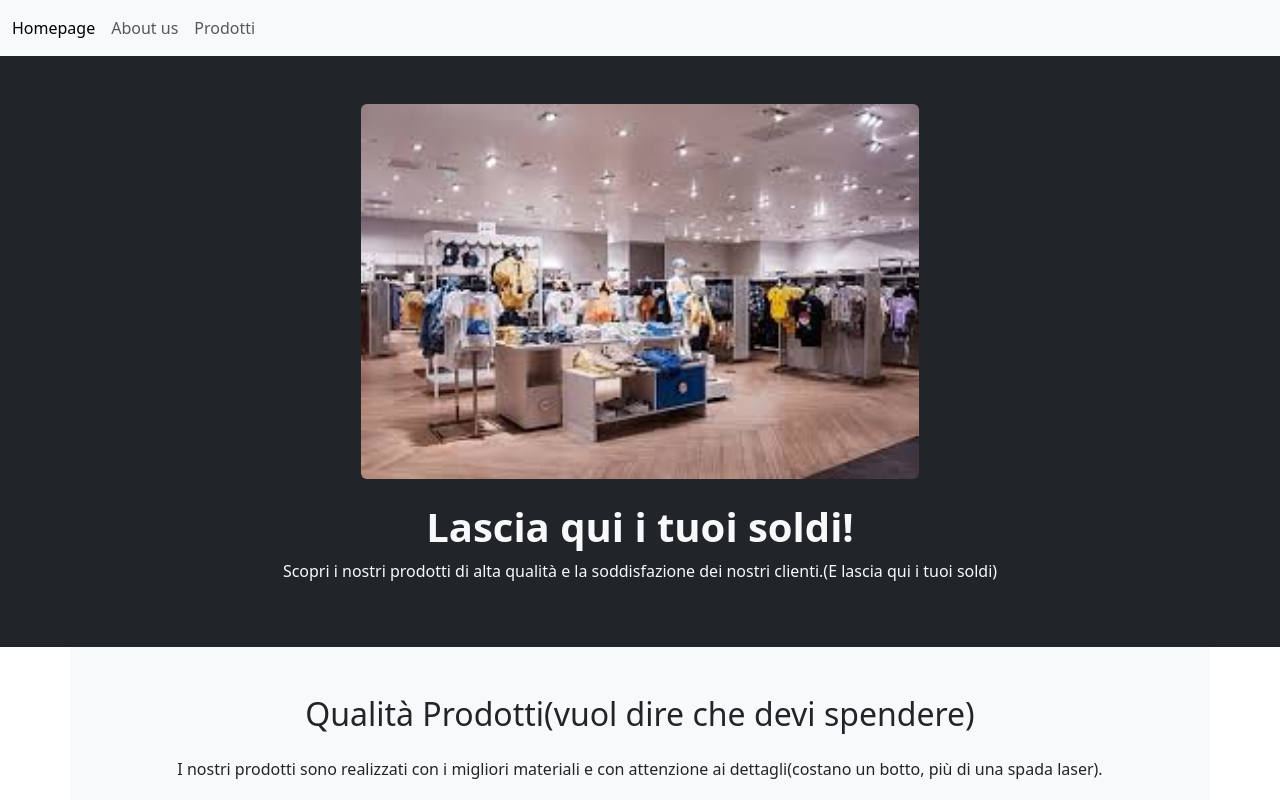
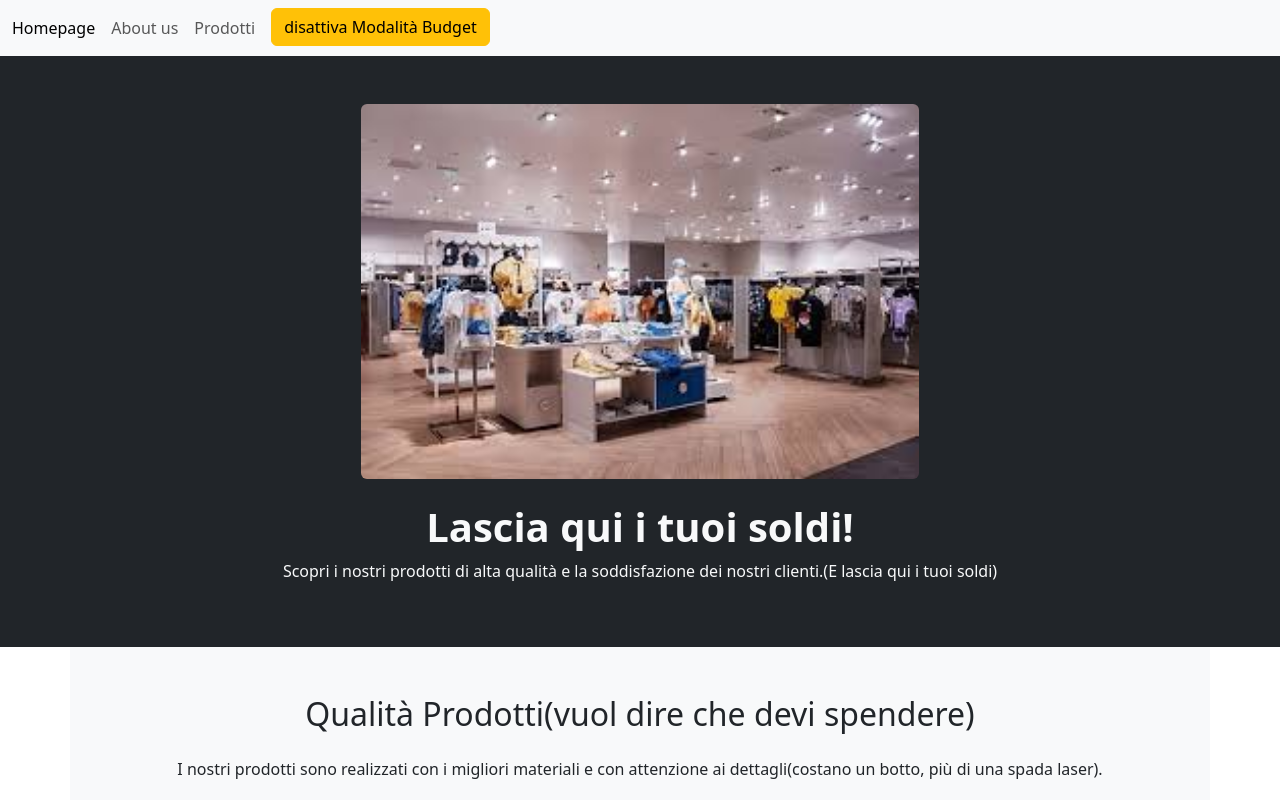
Before and after one commit to francesco-troise/react-context-api, a React (Vite) app: page / in a window 1280 px wide. Shown: the top 800 px of the page. Built offline with nearby package versions, Linux system fonts and the light colour scheme.

Commit message:
MILESTONE 2 Add "Budget Mode Button"
Manage Button Dynamics

```diff
--- a/src/App.jsx
+++ b/src/App.jsx
@@ -6,13 +6,13 @@ import { useState } from "react";
 
 import { BrowserRouter, Routes, Route } from "react-router-dom";
 import DefaultLayout from "./layouts/DefaultLayout";
-import HomePage from "./pages/Homepage";
+import HomePage from "./pages/HomePage";
 import AboutUs from "./pages/AboutUS";
 import Products from "./pages/Products";
 import ProductDetail from "./pages/ProductDetail";
 
 function App() {
-  const [budgetMode, setBudgetMode] = useState(true);
+  const [budgetMode, setBudgetMode] = useState(false);
   return (
     <>
       <BudgetContext.Provider
--- a/src/components/Navbar.jsx
+++ b/src/components/Navbar.jsx
@@ -1,7 +1,25 @@
+import { useContext } from "react";
+import BudgetContext from "../contexts/BudgetContext";
+
 import { NavLink } from "react-router-dom";
 import Logo from "../assets/boolean-logo.png";
 
 export default function Navbar() {
+  //Estrazione dello state e del relativo setter dal context BudgetContext
+  const { budgetMode, setBudgetMode } = useContext(BudgetContext);
+
+  //Funxione che inverte il valore dello stato(verrà richiamata al clik del button)
+  const toggle_budget_mode = () => {
+    setBudgetMode(!budgetMode);
+  };
+
+  //Gestione della classe del button
+  const button_class = budgetMode ? "btn btn-success" : "btn btn-warning";
+
+  const button_text = budgetMode
+    ? "Attiva Modalità Budget"
+    : "disattiva Modalità Budget";
+
   return (
     <nav className="navbar  bg-body-tertiary ">
       <div className="container-fluid d-flex  ">
@@ -23,6 +41,18 @@ export default function Navbar() {
               Prodotti
             </NavLink>
           </li>
+
+          <li className="nav-item">
+            <button
+              //gestisce la classe del button condizionandola allo stato
+              className={button_class}
+              //Attiva il toggler dello stato
+              onClick={toggle_budget_mode}
+            >
+              {/*Gestione del testo del button*/}
+              {button_text}
+            </button>
+          </li>
         </ul>
       </div>
     </nav>
```
